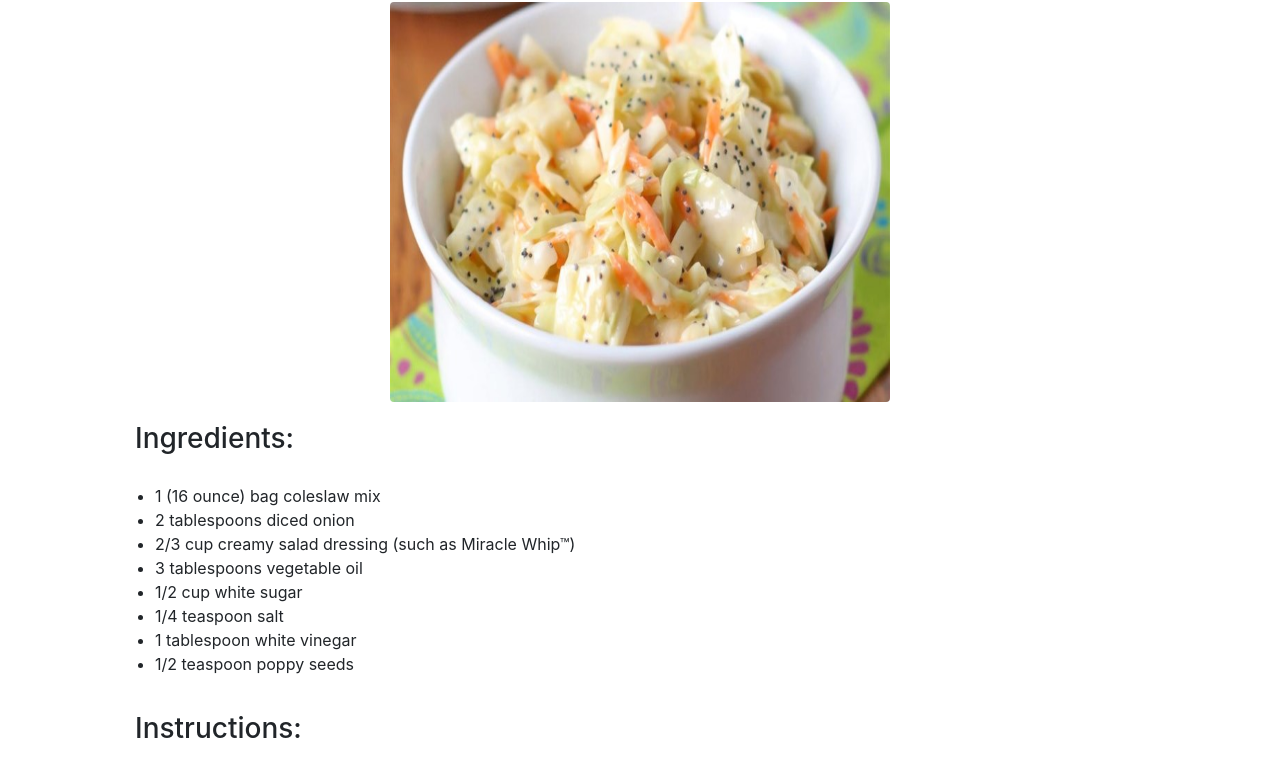
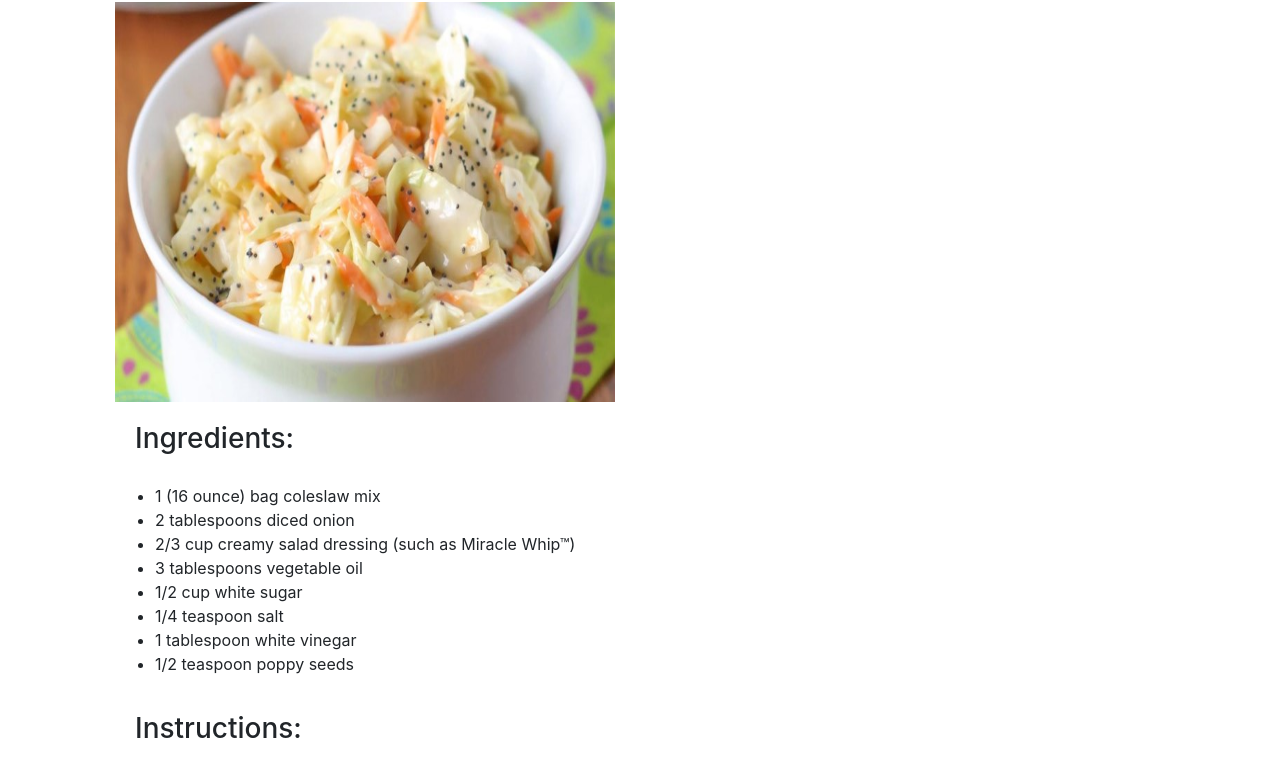
Before and after one commit to beast1903/mmp200, a plain HTML site: page recipe_final_website/lunch.html in a window 1280 px wide. Shown: the part 146-917 px from the top of the page. Drawn offline with nearby package versions, Linux system fonts and the light colour scheme.

Commit message:
Update lunch.html

```diff
--- a/recipe_final_website/lunch.html
+++ b/recipe_final_website/lunch.html
@@ -57,7 +57,7 @@
 <div class="container">
 <div class="recipe">
 <h2>Sweet Restaurant Slaw</h2>
-<img src="slaw.jpg" class="rounded mx-auto d-block" width="500" height="400">
+<img src="slaw.jpg"  width="500" height="400">
 <h3>Ingredients:</h3>
         <ul>
           <li>1 (16 ounce) bag coleslaw mix</li>
```
